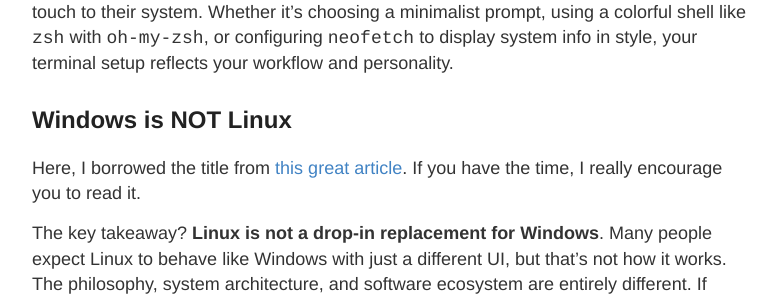
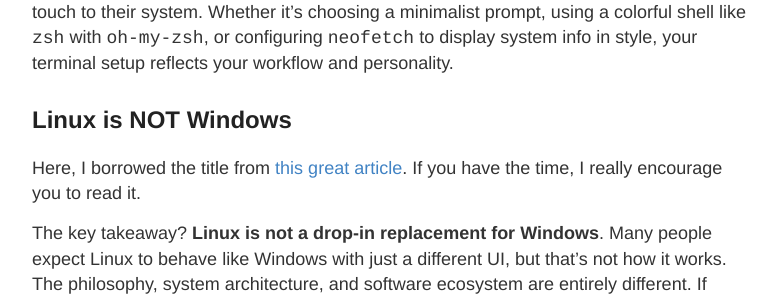
Before and after one commit to leogabac/RandomAccessThoughts, a Jekyll site: the page built from _posts/2025-2-6-should-you-use-linux.md, in a window 1280 px wide and 900 px high, scrolled down 7481 px. Shown: the part 154-454 px from the top of the window, without its empty margins (248-1026 px from the left). Built offline with Jekyll 4.4.1, drawn with Linux system fonts in a browser that asks for light colours; formulas are drawn with MathJax 3.

Commit message:
typo correction

```diff
--- a/_posts/2025-2-6-should-you-use-linux.md
+++ b/_posts/2025-2-6-should-you-use-linux.md
@@ -188,7 +188,7 @@ First, it is not strictly necessary to use a terminal. In major user-friendly di
 
 Also, the terminal eventually becomes a _symbol_ of your unique identity. Terminal customization is one of the ways in which users express themselves, adding a personal touch to their system. Whether it's choosing a minimalist prompt, using a colorful shell like `zsh` with `oh-my-zsh`, or configuring `neofetch` to display system info in style, your terminal setup reflects your workflow and personality.
 
-## Windows is NOT Linux
+## Linux is NOT Windows
 
 Here, I borrowed the title from [this great article](https://linux.oneandoneis2.org/LNW.htm). If you have the time, I really encourage you to read it.
 
```
Also changed, not shown: 1 other file.
